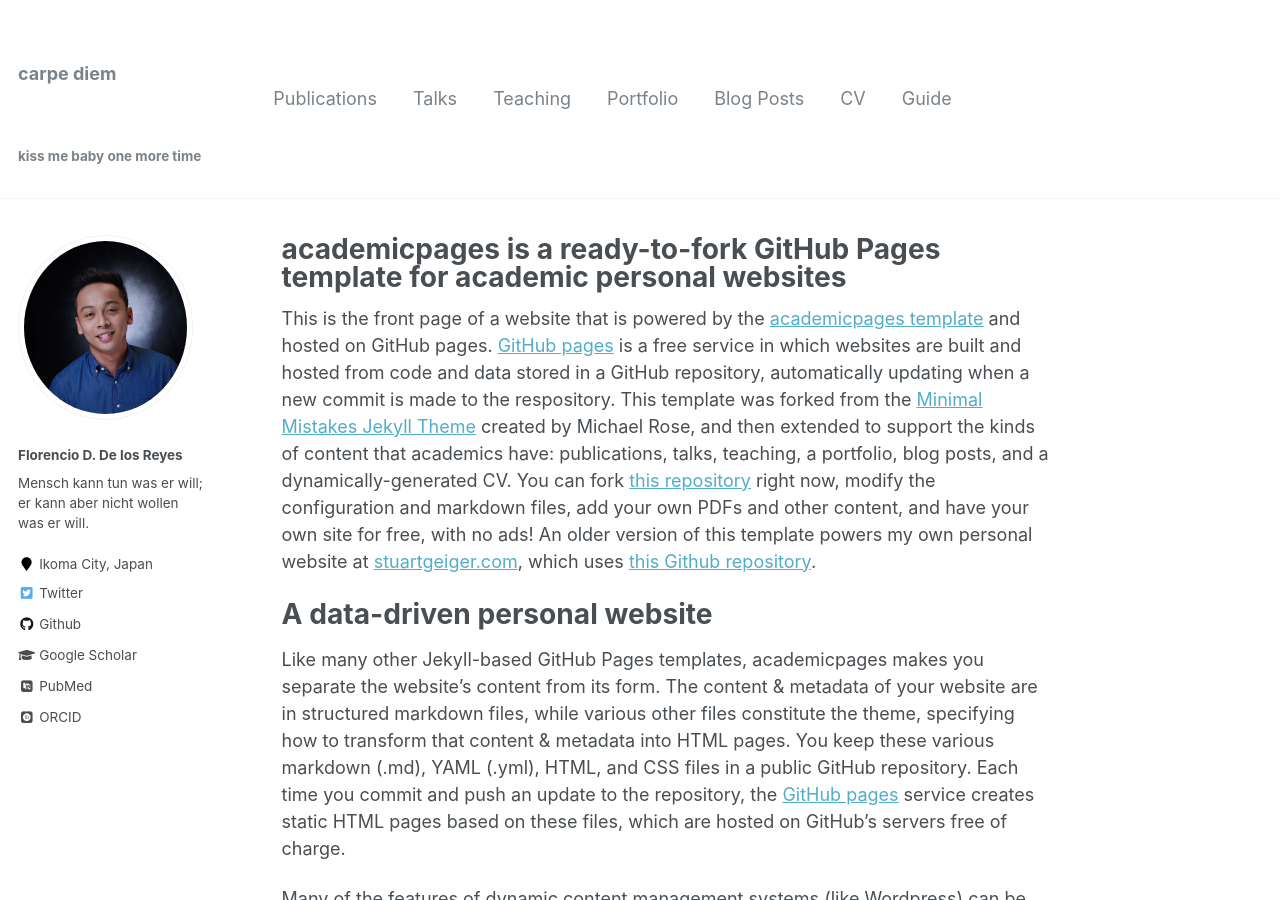
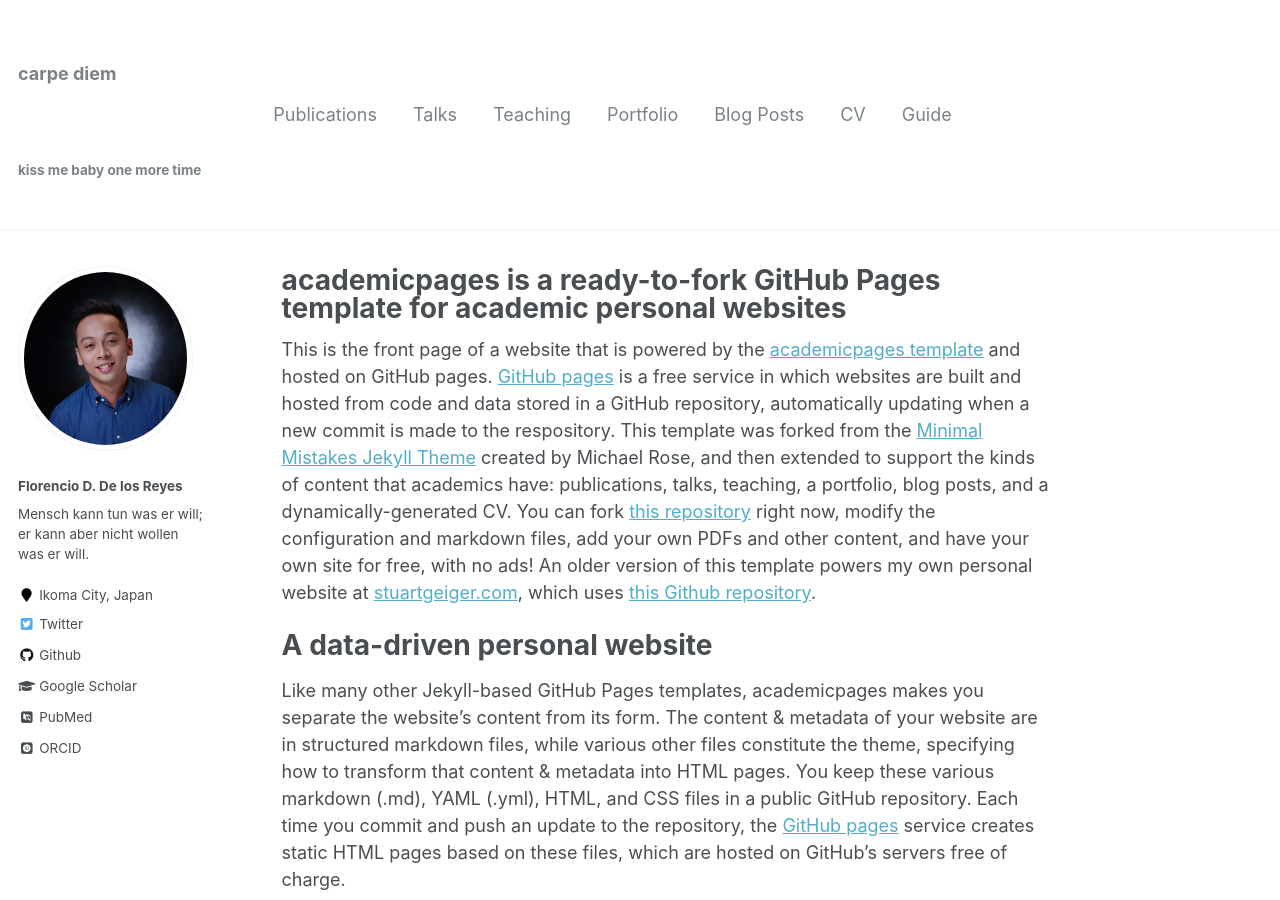
Before and after one commit to fddelosreyes/fddelosreyes.github.io, a Jekyll site: the page built from _pages/about.md, in a window 1280 px wide and 900 px high. Built offline with Jekyll 4.4.1, drawn with Linux system fonts in a browser that asks for light colours; some web fonts are replaced.

```diff
--- a/_config.yml
+++ b/_config.yml
@@ -7,7 +7,7 @@
 
 # Site Settings
 locale                   : "en-US"
-title                    : "<h3>carpe diem</h3> <br> <h6>kiss me baby one more time</h6>"
+title                    : "<p><h3>carpe diem</h3></p> <br> <p><h6>kiss me baby one more time</h6></p>"
 title_separator          : "-"
 name                     : &name "Florencio De los Reyes"
 description              : &description "personal description"
```
